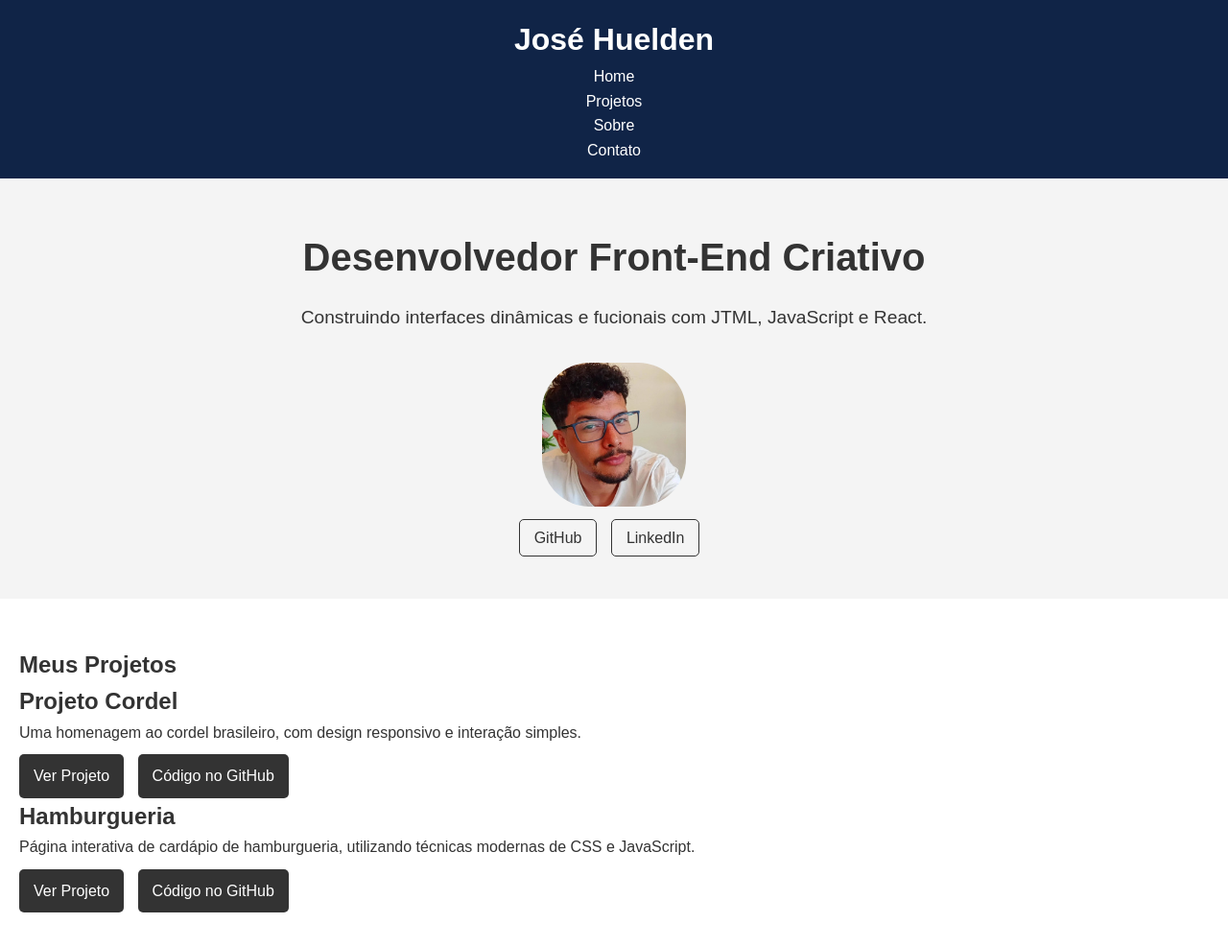
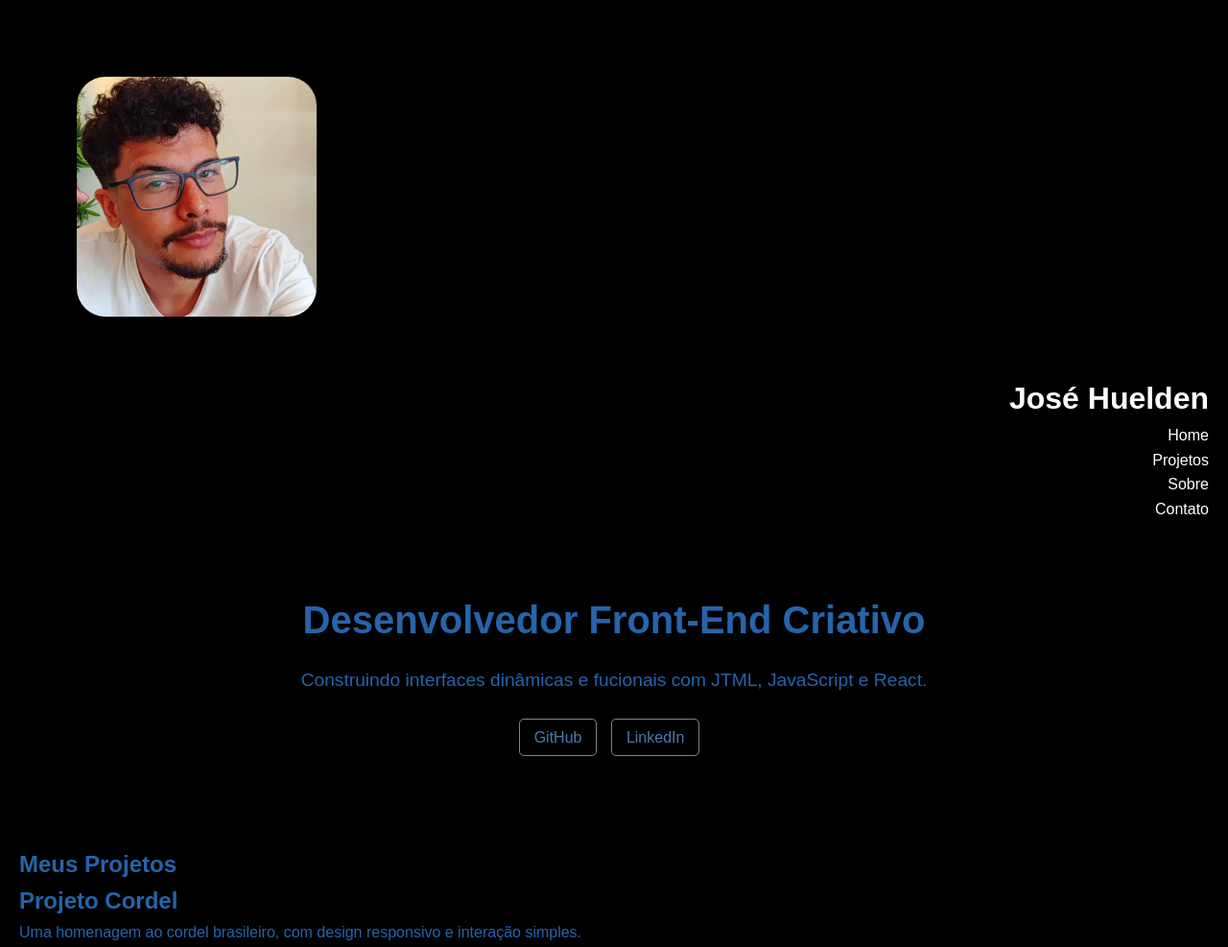
Before and after one commit to huelden/prot, a plain HTML site: page index.html in a window 1280 px wide. Shown: the top 987 px of the page at 96% size. Drawn offline with Linux system fonts and the light colour scheme.

Commit message:
add algumas interação
falta trocar as imagens e add alguns videos dos projetos

```diff
--- a/index.html
+++ b/index.html
@@ -8,7 +8,15 @@
 </head>
 <body>
     <header>
+
         <nav>
+            <div class="profile-photo">
+                <img src="imag/eu-02.jpg" alt="Foto de José Huelden">
+
+            </div>
+
+
+            </div>
             <h1>José Huelden</h1>
             <ul>
                 <li><a href="#home">Home</a></li>
@@ -24,13 +32,10 @@
         <div class="intro">
             <h2>Desenvolvedor Front-End Criativo</h2>
             <p>Construindo interfaces dinâmicas e fucionais com JTML, JavaScript e React. </p>
-            <div class="profile-photo">
-                <img src="imag/eu-02.jpg" alt="Foto de José Huelden">
 
-            </div>
             <div class="socials">
                 <a href="https://github.com/huelden" target="_blank">GitHub</a>
-                <a href="https://linkedin.com/in/huelden" target="_blank">LinkedIn</a>
+                <a href="https://www.linkedin.com/in/jose-huelden-carvalho-santos-407ab2249/" target="_blank">LinkedIn</a>
 
             </div>
 
@@ -39,16 +44,29 @@
 
     <section id="projects">
         <h2>Meus Projetos</h2>
+
+
+        </div>
         <div class="project-card">
             <h3>Projeto Cordel</h3>
             <p>Uma homenagem ao cordel brasileiro, com design responsivo e interação simples.</p>
+            <br>
+            <p>
+                <div class="photo-project">
+                    <img src="imag/eu-01.webp" alt="">
+            </p>
             <a href="https://huelden.github.io/projeto-cordel.github.io/" target="_blank">Ver Projeto</a>
             <a href="https://github.com/huelden/projeto-cordel.github.io" target="_blank">Código no GitHub</a>
-        </div>
+        </div> <br>
 
         <div class="project-card">
             <h3>Hamburgueria</h3>
             <p>Página interativa de cardápio de hamburgueria, utilizando técnicas modernas de CSS e JavaScript. </p>
+            <br>
+            <p>
+                <div class="photo-project">
+                    <img src="imag/eu-01.webp" alt="">
+            </p>
             <a href="https://huelden.github.io/hamb/" target="_blank">Ver Projeto</a>
             <a href="https://github.com/huelden/hamb" target="_blank">Código no GitHub</a>
 
--- a/style.css
+++ b/style.css
@@ -2,20 +2,28 @@
     margin: 0;
     padding: 0;
     box-sizing: border-box;
+
+
 }
 
 body{
     font-family: Arial, Helvetica, sans-serif;
-    color: #333;
+    color: #2664aa;
     line-height: 1.6;
-    background-color: #f4f4f4;
+    background-color: #000000;
+
+
 }
 
 header{
-    background-color: #102447;
+    background-color: #000000;;
     color: #fff;
-    padding: 1rem 0;
-    text-align: center;
+    padding: 2rem 0;
+    text-align: right;
+    padding: 20px;
+
+
+
 }
 nav ul{
     list-style: none;
@@ -42,20 +50,20 @@ h1 {
 .socials a {
     margin-right: 10px;
     text-decoration: none;
-    color: #333;
-    border: 1px solid #333;
+    color: #4b79b4;
+    border: 1px solid #718a94;
     padding: 10px 15px;
     border-radius: 5px;
     transition: background-color 0.3s ease;
 }
 .socials a:hover {
-    background-color: #333;
+    background-color: #0c4591;
     color: #fff;
 }
 
 #projects {
     padding: 50px 20px;
-    background-color: #fff;
+    background-color: #000000;
 }
 .project-card h3 {
     font-size: 1.5rem;
@@ -68,17 +76,19 @@ h1 {
     display: inline-block;
     margin-right: 10px;
     padding: 10px 15px;
-    background-color: #333;
-    color: #fff;
+    border: 1px solid #718a94;
+    background-color: #000000;
+    color: #4b79b4;
     text-decoration: none;
     border-radius: 5px;
 }
 .project-card a:hover {
-    background-color: #555;
+    background-color: #0c4591;
+    color: #fff;
 }
 #contact {
     padding: 50px 20px;
-    background-color: #e4e4e4;
+    background-color: #000000;
     text-align: center;
 }
 #contact form input, #contact form textarea {
@@ -91,26 +101,29 @@ h1 {
 }
 #contact form button {
     padding: 10px 20px;
-    background-color: #333;
-    color: #fff;
-    border: none;
+    background-color: #000000;
+    color: #4b79b4;
+    border: 1px solid #333;
     cursor: pointer;
 }
 
 #contact form button:hover {
-    background-color: #555;
+    background-color:#0c4591;
+    color: #fff;
 }
 footer {
     text-align: center;
     padding: 10px 0;
-    background-color: #333;
-    color: #fff;
+    background-color: #000000;
+    color: #ffffff;
 }
 .profile-photo {
-    margin: 20px auto;
-    width: 150px;
-    height: 150px;
-    border-radius: 50px;
+
+    margin: 60px ;
+
+    width: 250px;
+    height: 250px;
+    border-radius: 30px;
     overflow: hidden;
     transition: transform 0.3s ease-in-out, filter 0,3s ease-in-out;
     cursor: pointer;
@@ -123,7 +136,7 @@ footer {
 }
 
 .profile-photo:hover{
-    transform: scale(1.1);
+    transform: scale(1.2);
     filter: brightness(1.2);
 }
 
```
